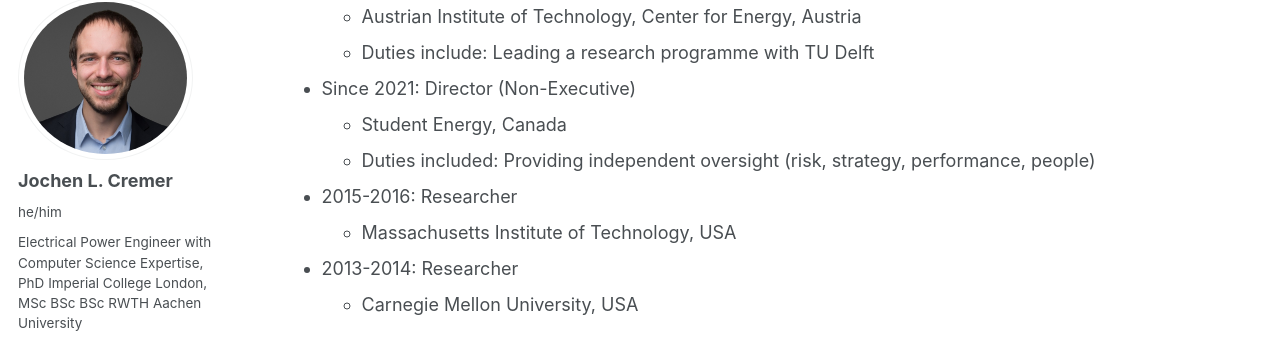
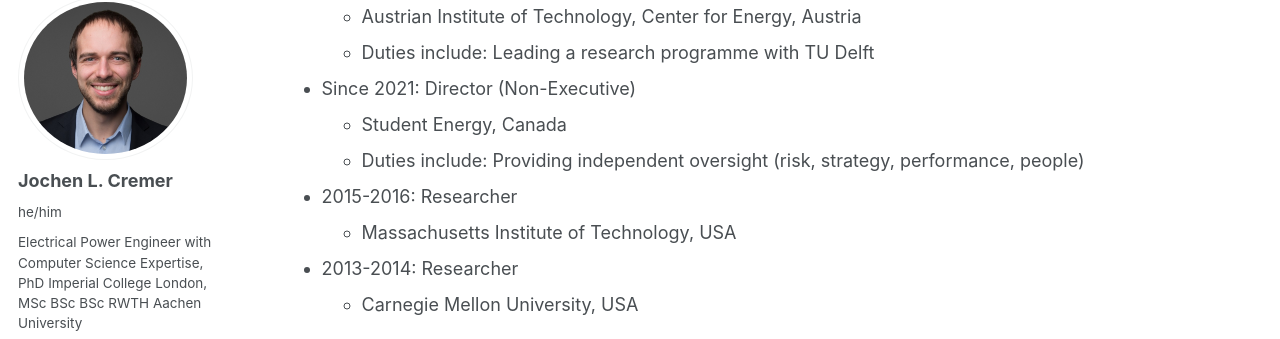
Before and after one commit to JochenC/JochenC.github.io, a Jekyll site: the page built from _pages/cv.md, in a window 1280 px wide and 900 px high, scrolled down 625 px. Shown: the part 110-449 px from the top of the window. Built offline with Jekyll 4.4.1, drawn with Linux system fonts in a browser that asks for light colours; some web fonts are replaced.

Commit message:
Update cv.md

```diff
--- a/_pages/cv.md
+++ b/_pages/cv.md
@@ -32,7 +32,7 @@ Work experience
 
 * Since 2021: Director (Non-Executive)
   * Student Energy, Canada
-  * Duties included: Providing independent oversight (risk, strategy, performance, people)
+  * Duties include: Providing independent oversight (risk, strategy, performance, people)
 
 * 2015-2016: Researcher
   * Massachusetts Institute of Technology, USA
```
